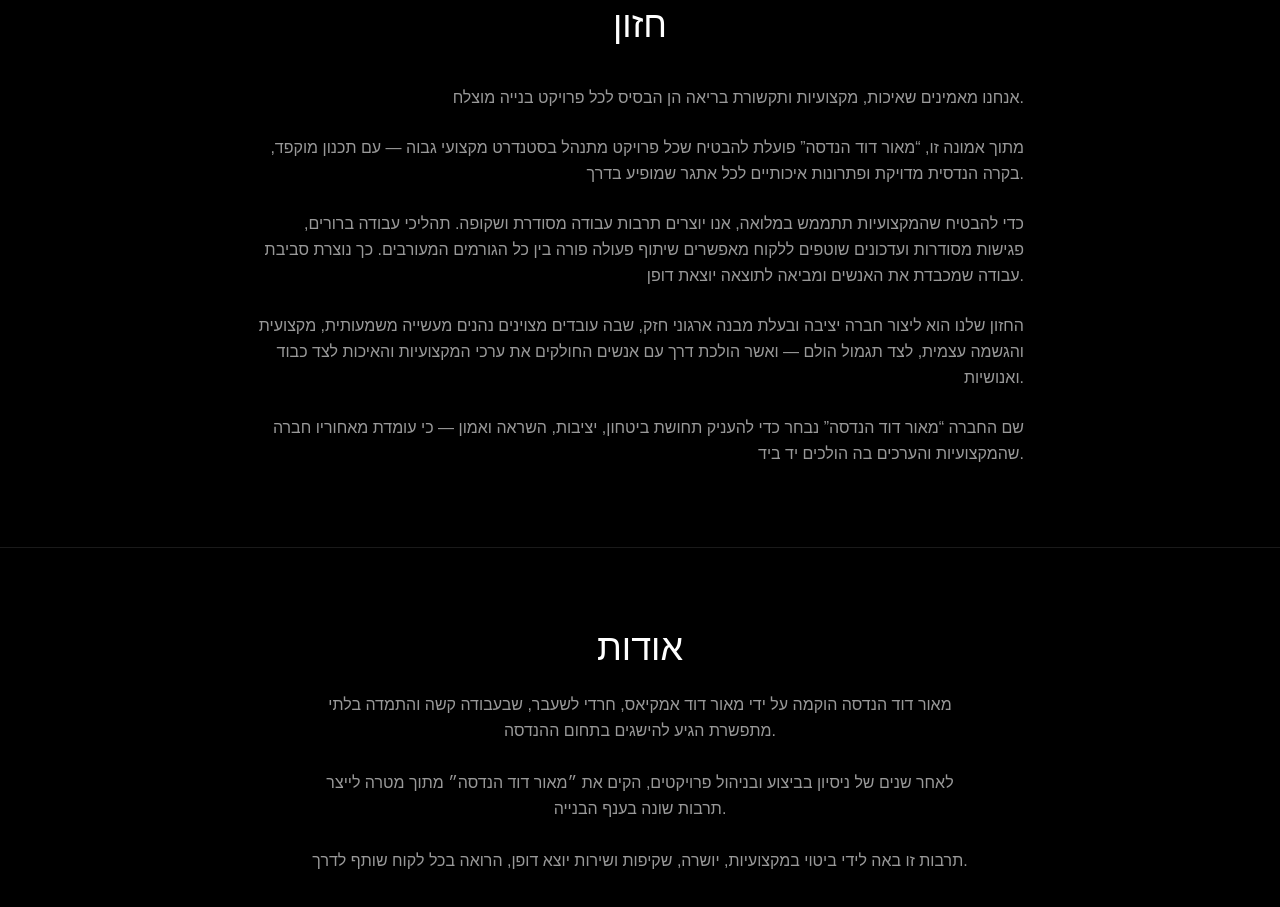
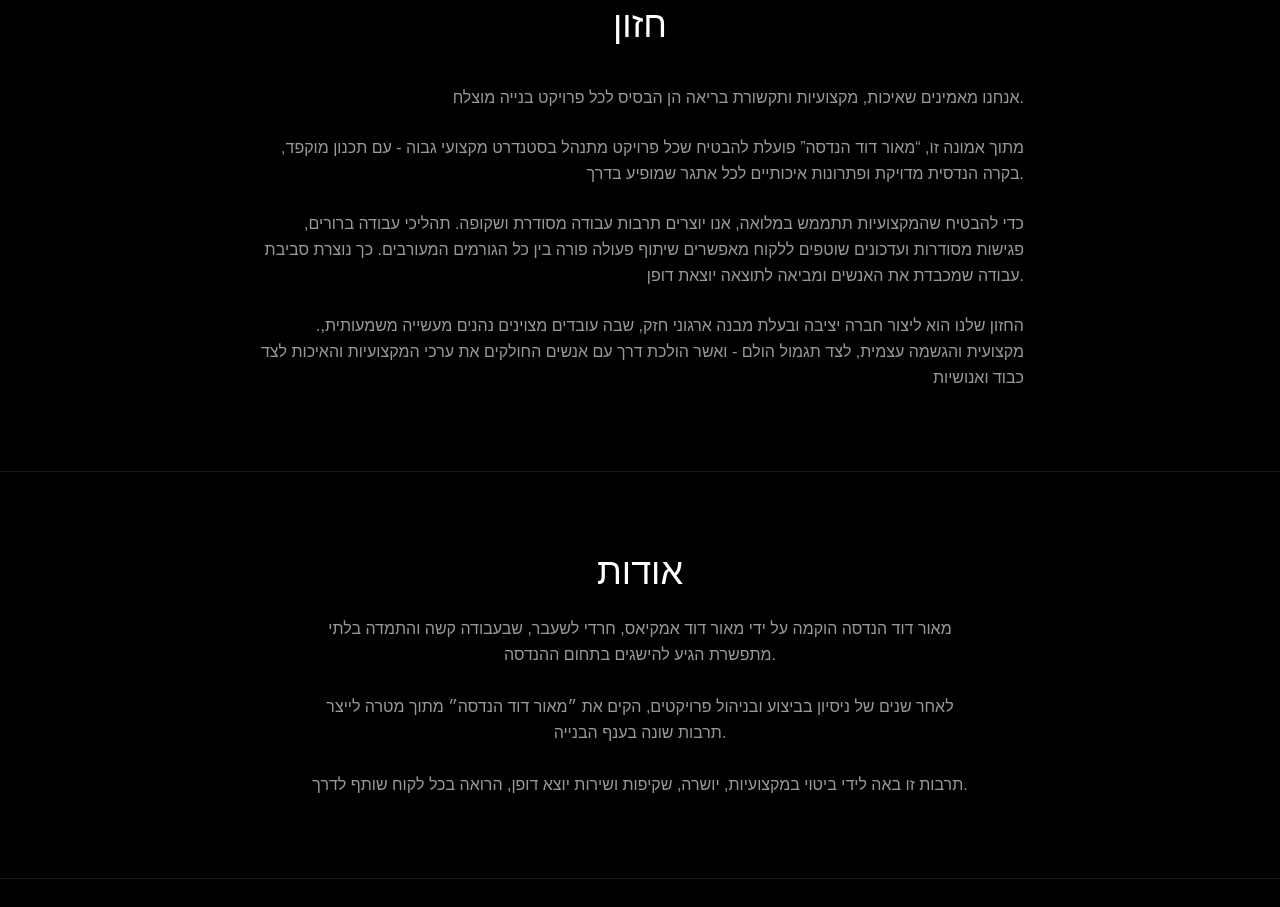
Before and after one commit to maordeng/construction-site, a Next.js app: page / in a window 1280 px wide. Shown: the part 2520-3427 px from the top of the page. Built offline with nearby package versions, Linux system fonts and the light colour scheme.

Commit message:
update vision section content

```diff
--- a/app/page.tsx
+++ b/app/page.tsx
@@ -354,7 +354,7 @@ export default function Home() {
           </p>
 
           <p>
-            מתוך אמונה זו, “מאור דוד הנדסה” פועלת להבטיח שכל פרויקט מתנהל בסטנדרט מקצועי גבוה — עם תכנון מוקפד, בקרה הנדסית מדויקת ופתרונות איכותיים לכל אתגר שמופיע בדרך.
+            מתוך אמונה זו, “מאור דוד הנדסה” פועלת להבטיח שכל פרויקט מתנהל בסטנדרט מקצועי גבוה - עם תכנון מוקפד, בקרה הנדסית מדויקת ופתרונות איכותיים לכל אתגר שמופיע בדרך.
           </p>
 
           <p>
@@ -362,11 +362,7 @@ export default function Home() {
           </p>
 
           <p>
-            החזון שלנו הוא ליצור חברה יציבה ובעלת מבנה ארגוני חזק, שבה עובדים מצוינים נהנים מעשייה משמעותית, מקצועית והגשמה עצמית, לצד תגמול הולם — ואשר הולכת דרך עם אנשים החולקים את ערכי המקצועיות והאיכות לצד כבוד ואנושיות.
-          </p>
-
-          <p>
-            שם החברה “מאור דוד הנדסה” נבחר כדי להעניק תחושת ביטחון, יציבות, השראה ואמון — כי עומדת מאחוריו חברה שהמקצועיות והערכים בה הולכים יד ביד.
+            .החזון שלנו הוא ליצור חברה יציבה ובעלת מבנה ארגוני חזק, שבה עובדים מצוינים נהנים מעשייה משמעותית, מקצועית והגשמה עצמית, לצד תגמול הולם - ואשר הולכת דרך עם אנשים החולקים את ערכי המקצועיות והאיכות לצד כבוד ואנושיות
           </p>
 
         </div>
```
